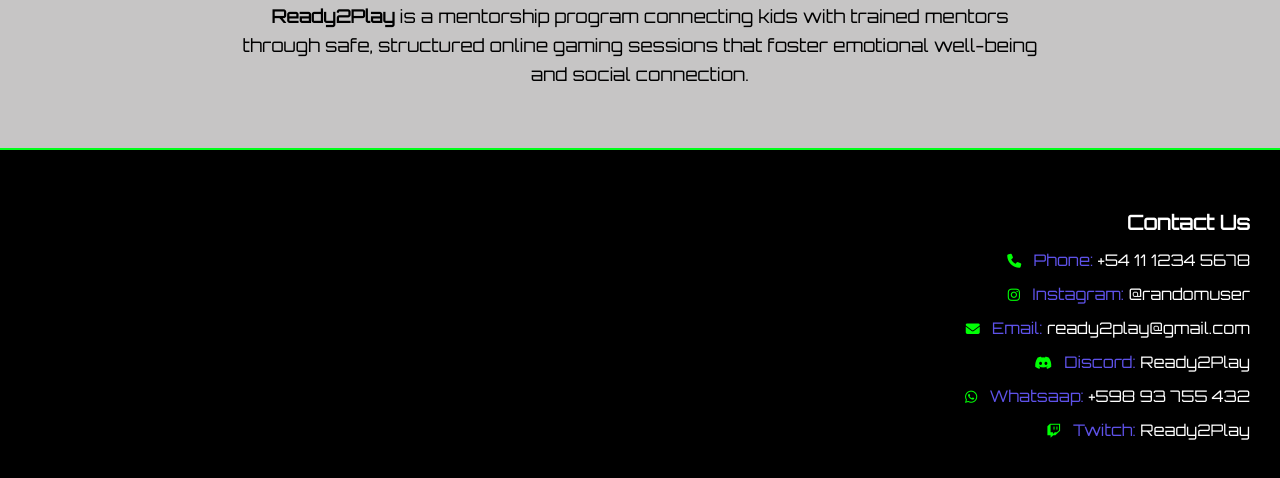
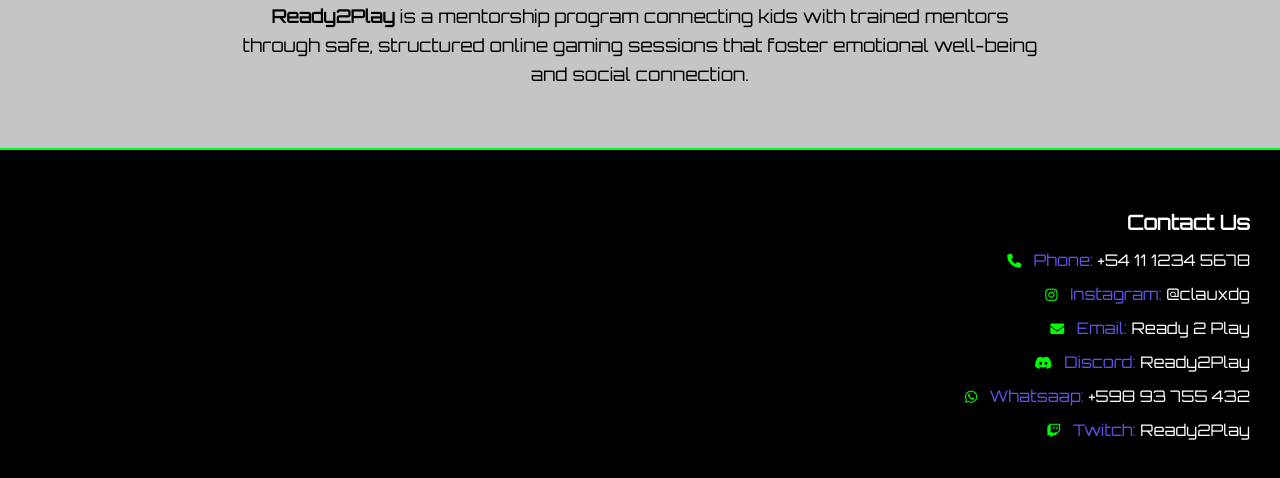
Before and after one commit to clauxdgs/r2p, a plain HTML site: page index.html in a window 1280 px wide. Shown: the part 1001-1479 px from the top of the page. Drawn offline with Linux system fonts and the light colour scheme.

Commit message:
Update index.html
update info

```diff
--- a/index.html
+++ b/index.html
@@ -81,12 +81,12 @@
           <p><i class="fas fa-phone"></i> Phone:<span style="color: #f0f0f0;"> <a href="tel:+541112345678">+54 11 1234
                          5678</a></span>
           </p>
-          <p><i class="fab fa-instagram"></i> Instagram: <a href="https://instagram.com/randomuser"
-                    target="_blank">@randomuser</a></p>
-          <p><i class="fas fa-envelope"></i> Email: <a href="mailto:correo@ejemplo.com">ready2play@gmail.com</a></p>
+          <p><i class="fab fa-instagram"></i> Instagram: <a href="https://instagram.com/clauxdgs"
+                    target="_blank">@clauxdg</a></p>
+          <p><i class="fas fa-envelope"></i> Email: <a href="mailto:ready2play@gmail.com"> Ready 2 Play</a></p>
           <p><i class="fab fa-discord"></i> Discord: <a href="https://discord.gg/XzBv9Q92"
                     target="_blank">Ready2Play</a></p>
-          <p><i class="fab fa-whatsapp"></i> Whatsaap: <a href="https://wa.me/59898755432" target="_blank">+598 93 755
+          <p><i class="fab fa-whatsapp"></i> Whatsaap: <a href="https://wa.me/59893755432" target="_blank">+598 93 755
                     432</a>
           </p>
           <p>
```
